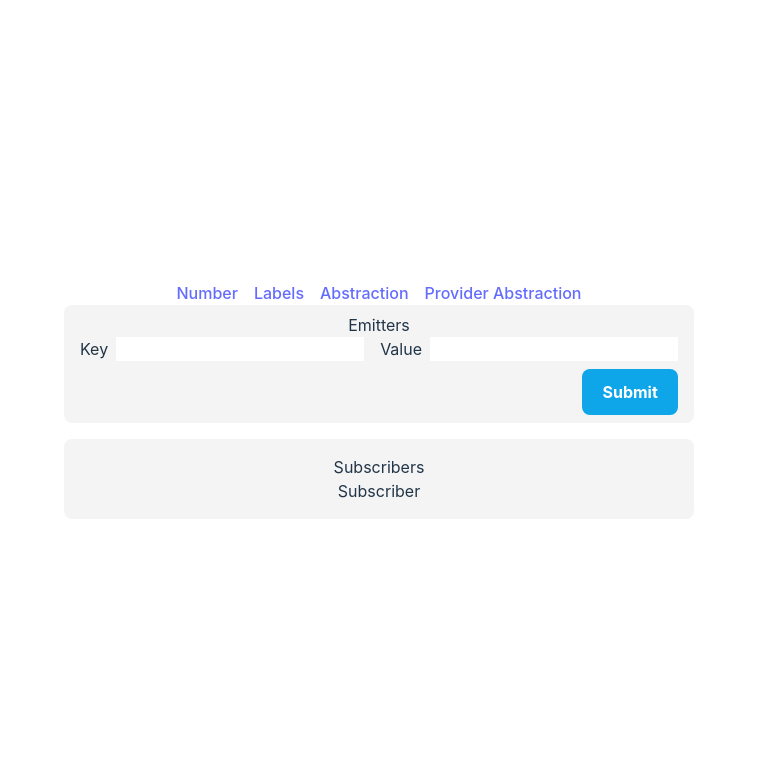
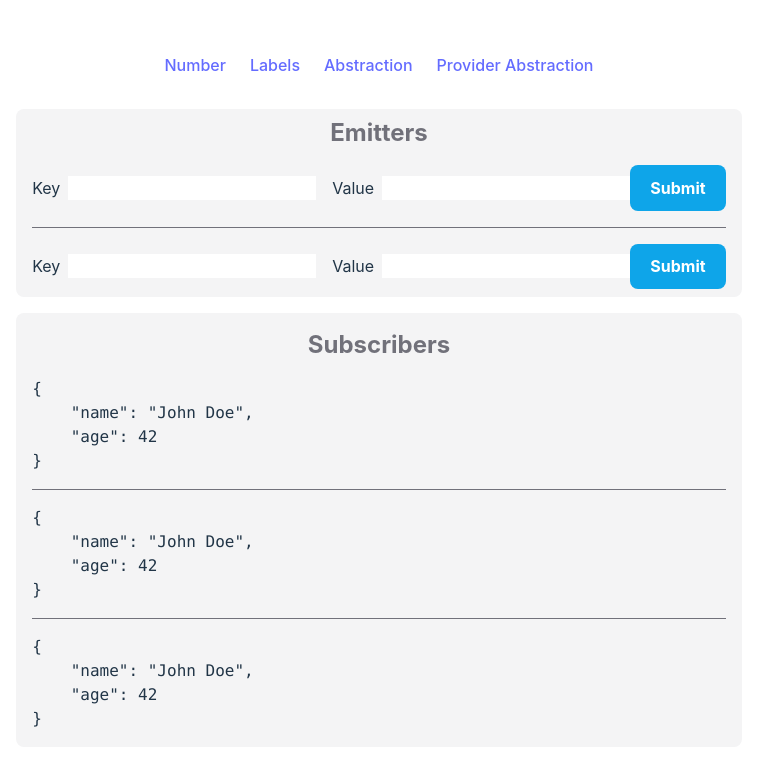
Before and after one commit to luismartinezs/rxjs-react, a React (Vite) app: page /provider in a window 1280 px wide. Shown: the top 766 px of the page, without its empty margins (261-1018 px from the left). Built offline with nearby package versions, Linux system fonts and the light colour scheme.

Commit message:
feat: basic subscriber

```diff
--- a/src/examples/provider-abstraction/Emitter.tsx
+++ b/src/examples/provider-abstraction/Emitter.tsx
@@ -15,7 +15,7 @@ export default function Emitter() {
 
   return (
     <div>
-      <form className="flex flex-col" onSubmit={handleSubmit}>
+      <form className="flex items-center" onSubmit={handleSubmit}>
         <div className="flex space-x-4">
           <div className="flex space-x-2">
             <label htmlFor="key">Key</label>
@@ -36,7 +36,7 @@ export default function Emitter() {
             />
           </div>
         </div>
-        <button className="bg-sky-500 text-white font-bold mt-2 ml-auto hover:bg-sky-600">
+        <button className="bg-sky-500 text-white font-bold ml-2 ml-auto hover:bg-sky-600">
           Submit
         </button>
       </form>
--- a/src/examples/provider-abstraction/Subscriber.tsx
+++ b/src/examples/provider-abstraction/Subscriber.tsx
@@ -1,5 +1,14 @@
 import React from "react";
 
+const mockState = {
+  name: "John Doe",
+  age: 42,
+};
+
 export default function Subscriber() {
-  return <div>Subscriber</div>;
+  return (
+    <div className="text-left">
+      <pre>{JSON.stringify(mockState, null, 4)}</pre>
+    </div>
+  );
 }
--- a/src/examples/provider-abstraction/root.tsx
+++ b/src/examples/provider-abstraction/root.tsx
@@ -2,17 +2,25 @@ import React from "react";
 import { Provider } from "./store";
 import Emitter from "./Emitter";
 import Subscriber from "./Subscriber";
+
+const Divider = () => <div className="border-b border-zinc-500 my-4" />;
 
 export default function root() {
   return (
     <Provider>
       <div className="flex flex-col space-y-4">
         <div className="bg-zinc-100 rounded-lg px-4 py-2">
-          <h2>Emitters</h2>
+          <h2 className="text-2xl font-bold text-zinc-500 mb-4">Emitters</h2>
+          <Emitter />
+          <Divider />
           <Emitter />
         </div>
         <div className="bg-zinc-100 rounded-lg p-4">
-          <h2>Subscribers</h2>
+          <h2 className="text-2xl font-bold text-zinc-500 mb-4">Subscribers</h2>
+          <Subscriber />
+          <Divider />
+          <Subscriber />
+          <Divider />
           <Subscriber />
         </div>
       </div>
--- a/src/main.tsx
+++ b/src/main.tsx
@@ -1,6 +1,5 @@
 import React from "react";
 import ReactDOM from "react-dom/client";
-import App from "./App";
 import "./index.css";
 import { createBrowserRouter, RouterProvider, Route } from "react-router-dom";
 import Root from "./routes/root";
--- a/src/routes/root.tsx
+++ b/src/routes/root.tsx
@@ -22,8 +22,8 @@ const routeList = [
 export default function Root() {
   return (
     <>
-      <nav>
-        <ul className="flex space-x-4 place-content-center">
+      <nav className="mb-8">
+        <ul className="flex space-x-6 place-content-center">
           {routeList.map(({ href, label }) => (
             <li key={href}>
               <a href={href}>{label}</a>
```
